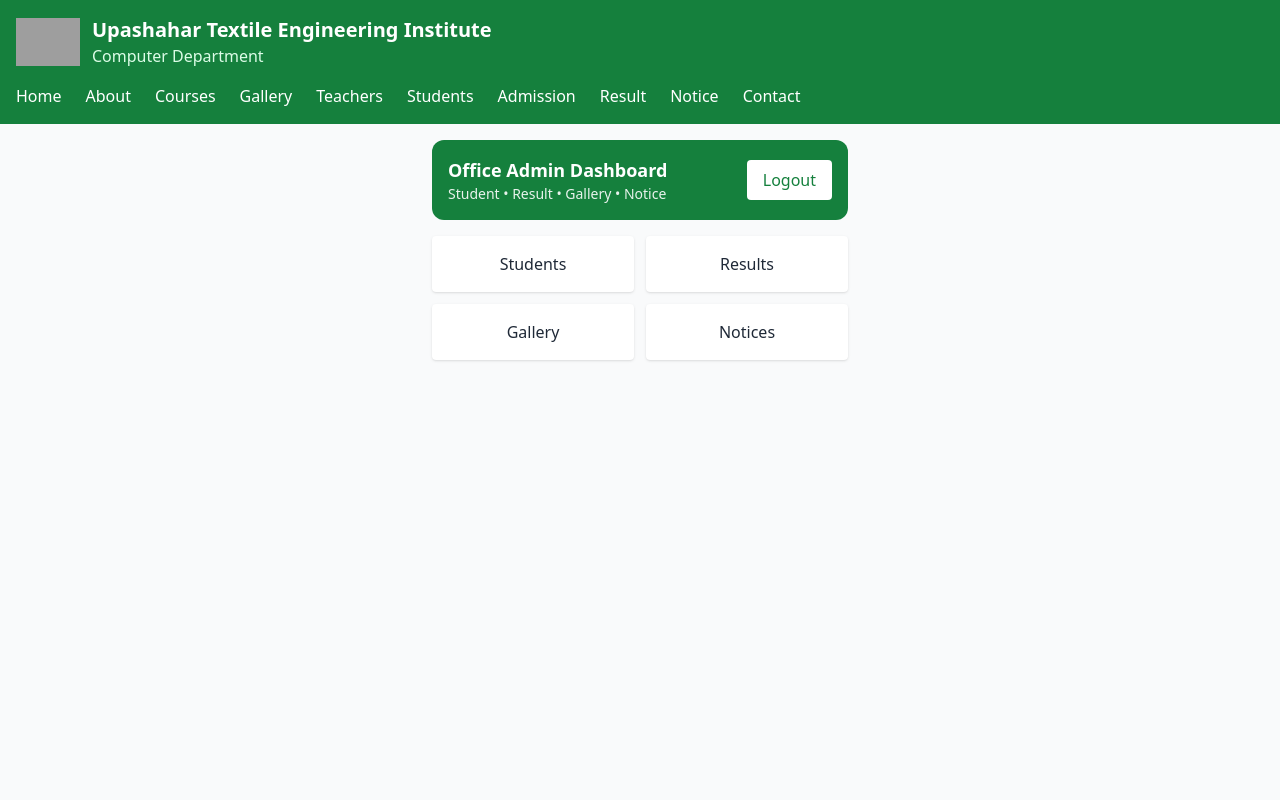
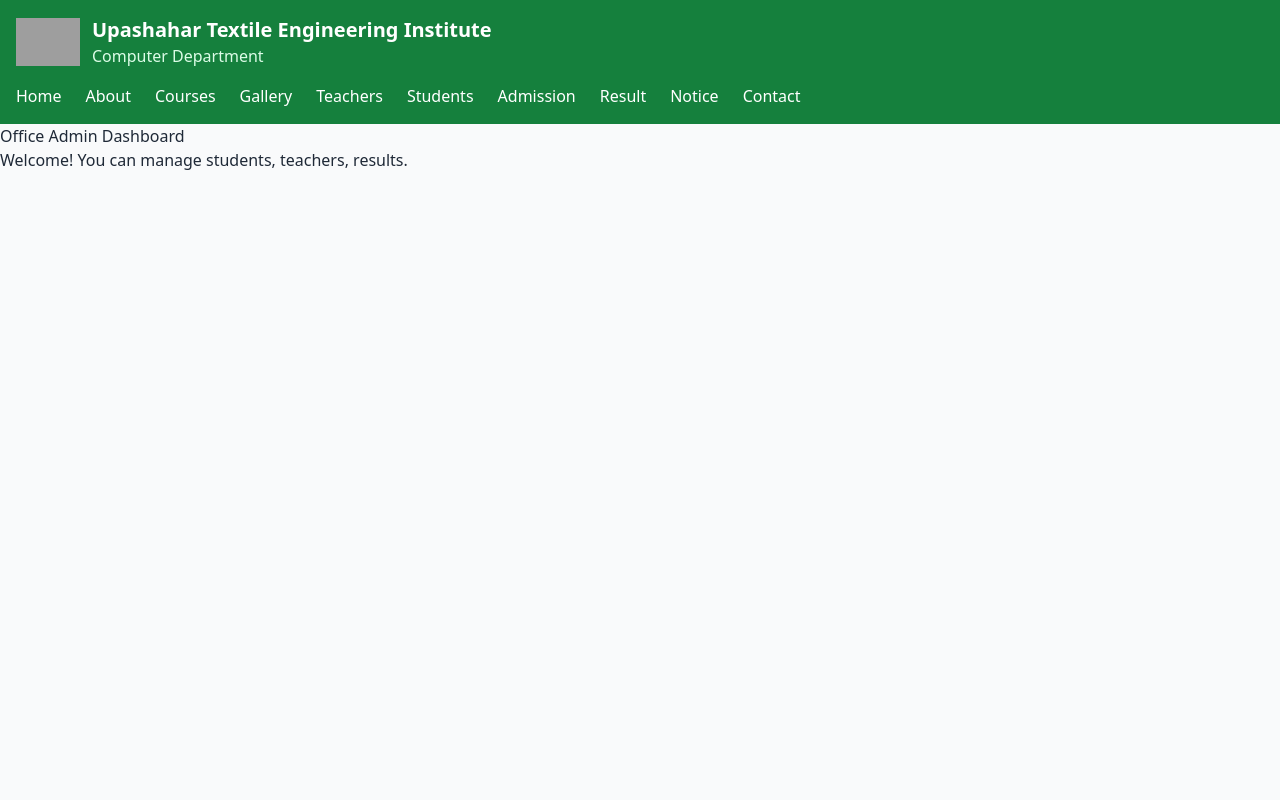
Before and after one commit to Mijanurrmiraj/utei.cst, a Next.js app: page /office-admin/dashboard in a window 1280 px wide. Before the commit this address had no page. Shown: the top 800 px of the page. Built offline with nearby package versions, Linux system fonts and the light colour scheme; sample sign-in values are in the browser's storage; grey boxes are pictures that could not be loaded.

Commit message:
Update page.js

```diff
--- a/app/office-admin/dashboard/page.js
+++ b/app/office-admin/dashboard/page.js
@@ -6,46 +6,16 @@ export default function OfficeAdminDashboard() {
   const router = useRouter();
 
   useEffect(() => {
-    const admin = localStorage.getItem("officeAdmin");
+    const admin = sessionStorage.getItem("officeAdmin");
     if (!admin) {
       router.push("/office-admin/login");
     }
   }, []);
 
   return (
-    <div className="p-4 max-w-md mx-auto">
-      <div className="bg-green-700 text-white p-4 rounded-xl flex justify-between items-center">
-        <div>
-          <h2 className="text-lg font-bold">Office Admin Dashboard</h2>
-          <p className="text-sm opacity-90">
-            Student • Result • Gallery • Notice
-          </p>
-        </div>
-        <button
-          onClick={() => {
-            localStorage.removeItem("officeAdmin");
-            router.push("/office-admin/login");
-          }}
-          className="bg-white text-green-700 px-4 py-2 rounded"
-        >
-          Logout
-        </button>
-      </div>
-
-      <div className="grid grid-cols-2 gap-3 mt-4">
-        <div className="bg-white p-4 rounded shadow text-center">
-          Students
-        </div>
-        <div className="bg-white p-4 rounded shadow text-center">
-          Results
-        </div>
-        <div className="bg-white p-4 rounded shadow text-center">
-          Gallery
-        </div>
-        <div className="bg-white p-4 rounded shadow text-center">
-          Notices
-        </div>
-      </div>
+    <div>
+      <h1>Office Admin Dashboard</h1>
+      <p>Welcome! You can manage students, teachers, results.</p>
     </div>
   );
 }
```
